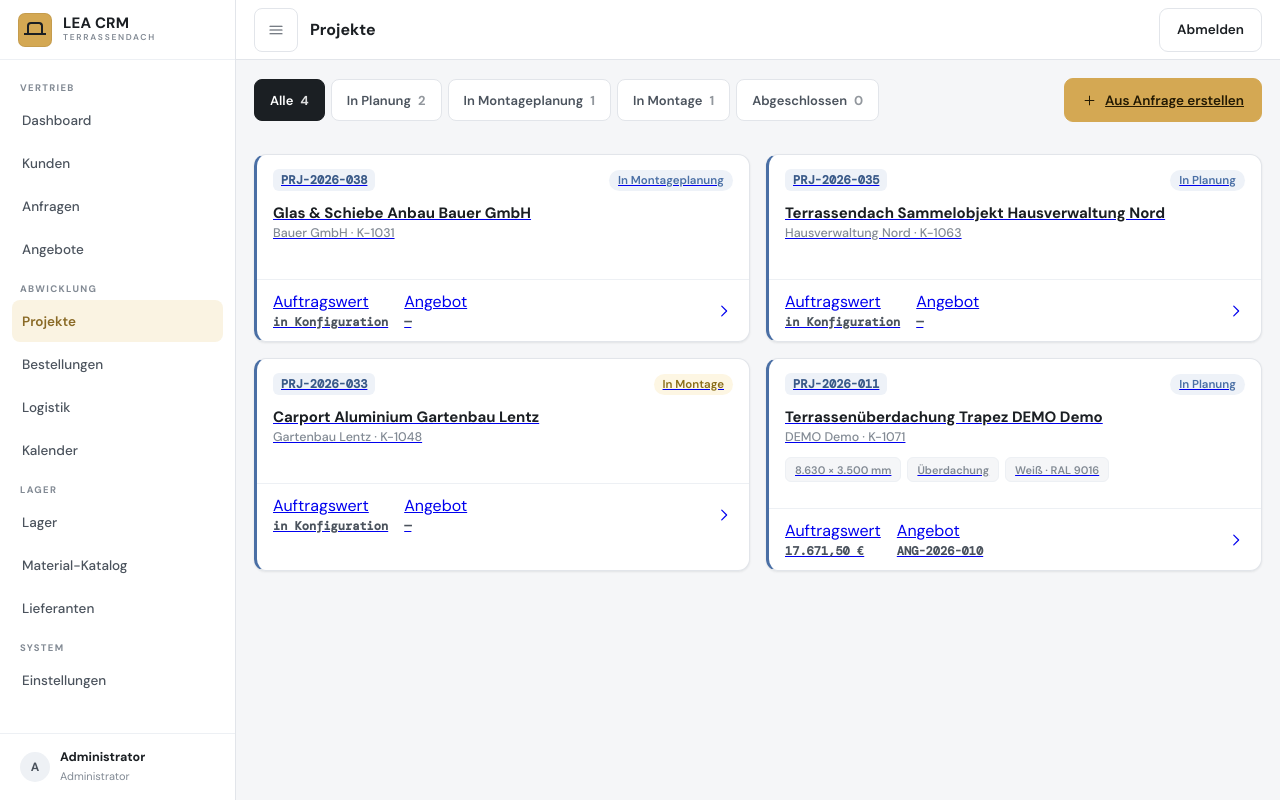
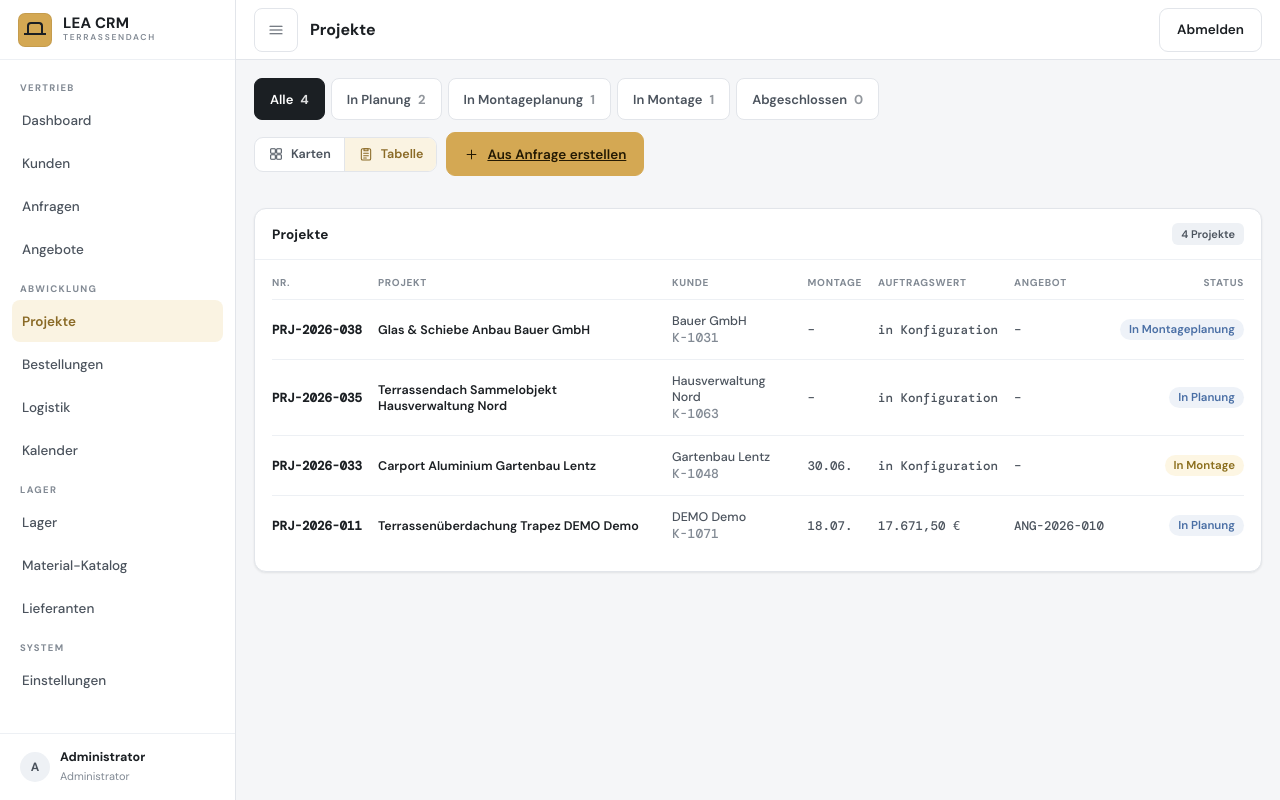
Before and after one commit to iijdii/iijdii, a Laravel app: page /projekte in a window 1280 px wide. Run offline with Laravel 12, Linux system fonts and the light colour scheme; a user stored in the database is signed in; data comes from the database, SQL or seed files in the repository; style sheets or scripts are compiled from the project's sources.

Commit message:
feat: Projektliste aufgeräumt — Tabelle als Standard, saubere Karten
Projektliste folgt jetzt dem Muster der anderen Listen: Tabelle als
Standardansicht (Nr, Projekt, Kunde, Montage, Auftragswert, Angebot,
Status) mit Karten-Umschalter; Karten als div statt <a> (der Anker
vererbte Unterstreichungen auf den gesamten Inhalt). Übersicht ohne
Dubletten: «Verantwortlich»-Karte entfernt (Projektleiter steht im Kopf
und im Termine-Formular), Kunden-Notizen nur wenn vorhanden. Utility
.wrap ergänzt (Knopfzeile der Aufmaß-Karte umbricht statt abzuschneiden).

Co-Authored-By: Claude Fable 5 <noreply@anthropic.com>
Claude-Session: https://claude.ai/code/session_015uHRrEXJsvpe4aaCyHSmih

```diff
--- a/app/Http/Controllers/ProjektController.php
+++ b/app/Http/Controllers/ProjektController.php
@@ -31,6 +31,7 @@ class ProjektController extends Controller
 
     public function index(Request $request): View
     {
+        $ansicht = $request->query('ansicht') === 'karten' ? 'karten' : 'tabelle';
         $filter = $request->query('status', 'alle');
         $alle = Projekt::query()->with(['kunde', 'angebot'])->orderByDesc('nr')->get();
 
@@ -46,6 +47,7 @@ class ProjektController extends Controller
             ]);
 
         return view('projekte.index', [
+            'ansicht' => $ansicht,
             'chips' => $chips,
             'filter' => $filter,
             'projekte' => $filter === 'alle'
--- a/resources/css/app.css
+++ b/resources/css/app.css
@@ -135,6 +135,7 @@ body{margin:0;font-family:'DM Sans',system-ui,sans-serif;color:var(--ink);backgr
 .card.p0{padding:0}
 .fx{display:flex;align-items:center;gap:10px}
 .jb{display:flex;align-items:center;justify-content:space-between;gap:10px}
+.wrap{flex-wrap:wrap}
 .colstack{display:flex;flex-direction:column;gap:16px}
 .cols-2{display:grid;grid-template-columns:1fr 1fr;gap:16px}
 @media(max-width:1024px){.cols-2{grid-template-columns:1fr}}
--- a/resources/views/projekte/index.blade.php
+++ b/resources/views/projekte/index.blade.php
@@ -1,8 +1,6 @@
 @extends('layouts.app')
 
 @section('title', 'Projekte')
-
-@php use App\Support\Format; @endphp
 
 @section('content')
 <div class="colstack">
@@ -11,48 +9,30 @@
         <div class="chips">
             @foreach ($chips as $chip)
                 <a class="chip {{ $chip['aktiv'] ? 'on' : '' }}"
-                   href="{{ route('projekte', ['status' => $chip['key']]) }}">
+                   href="{{ route('projekte', ['status' => $chip['key'], 'ansicht' => $ansicht]) }}">
                     {{ $chip['label'] }}<span class="ct">{{ $chip['anzahl'] }}</span>
                 </a>
             @endforeach
         </div>
-        <a class="btn btns btnp" href="{{ route('anfragen') }}">
-            <svg class="i"><use href="#ic-plus"/></svg>Aus Anfrage erstellen</a>
+        <div class="ctas">
+            <div class="seg">
+                <a class="{{ $ansicht === 'karten' ? 'on' : '' }}"
+                   href="{{ route('projekte', ['status' => $filter, 'ansicht' => 'karten']) }}">
+                    <svg class="i"><use href="#ic-dashboard"/></svg>Karten</a>
+                <a class="{{ $ansicht === 'tabelle' ? 'on' : '' }}"
+                   href="{{ route('projekte', ['status' => $filter, 'ansicht' => 'tabelle']) }}">
+                    <svg class="i"><use href="#ic-anfragen"/></svg>Tabelle</a>
+            </div>
+            <a class="btn btns btnp" href="{{ route('anfragen') }}">
+                <svg class="i"><use href="#ic-plus"/></svg>Aus Anfrage erstellen</a>
+        </div>
     </div>
 
-    <div class="anf-grid">
-        @foreach ($projekte as $projekt)
-            @php $k = $projekt->konfiguration ?? []; @endphp
-            <a class="anf ac-blue" href="{{ route('projekte.show', $projekt) }}">
-                <div class="anf-top">
-                    <span class="anf-nr mono">{{ $projekt->nr }}</span>
-                    <span class="badge {{ $projekt->status->badgeClass() }}">{{ $projekt->status->label() }}</span>
-                </div>
-                <div class="anf-b">
-                    <span class="anf-title">{{ $projekt->titel }}</span>
-                    <div class="anf-sub">{{ $projekt->kunde->anzeigename }} · {{ $projekt->kunde->kunden_nr }}</div>
-                    <div class="anf-specs">
-                        @if (($k['width'] ?? null) && ($k['depth'] ?? null))
-                            <span class="spec">{{ number_format($k['width'], 0, ',', '.') }} × {{ number_format($k['depth'], 0, ',', '.') }} mm</span>
-                        @endif
-                        @if ($k['product'] ?? null)
-                            <span class="spec">{{ $k['product'] }}</span>
-                        @endif
-                        @if ($k['color'] ?? null)
-                            <span class="spec">{{ $k['color'] }}</span>
-                        @endif
-                    </div>
-                </div>
-                <div class="anf-foot">
-                    <span class="anf-meta">
-                        <span>Auftragswert <b class="mono">{{ $projekt->angebot?->summe !== null && $projekt->angebot ? Format::eur($projekt->angebot->summe) : 'in Konfiguration' }}</b></span>
-                        <span>Angebot <b class="mono">{{ $projekt->angebot?->nr ?? '—' }}</b></span>
-                    </span>
-                    <svg class="i"><use href="#ic-cright"/></svg>
-                </div>
-            </a>
-        @endforeach
-    </div>
+    @if ($ansicht === 'karten')
+        @include('projekte.partials.karten')
+    @else
+        @include('projekte.partials.tabelle')
+    @endif
 
 </div>
 @endsection
--- /dev/null
+++ b/resources/views/projekte/partials/tabelle.blade.php
@@ -0,0 +1,28 @@
+@php use App\Support\Format; @endphp
+
+<div class="card p0">
+    <div class="card-h">
+        <span class="card-t">Projekte</span>
+        <span class="pill">{{ $projekte->count() }} Projekte</span>
+    </div>
+    <div class="card-b" style="overflow-x:auto">
+        <table class="tbl">
+            <thead>
+            <tr><th>Nr.</th><th>Projekt</th><th>Kunde</th><th>Montage</th><th>Auftragswert</th><th>Angebot</th><th class="num">Status</th></tr>
+            </thead>
+            <tbody>
+            @foreach ($projekte as $projekt)
+                <tr class="lrow" onclick="window.location='{{ route('projekte.show', $projekt) }}'">
+                    <td class="b mono">{{ $projekt->nr }}</td>
+                    <td class="b">{{ $projekt->titel }}</td>
+                    <td>{{ $projekt->kunde->anzeigename }}<div class="hint mono">{{ $projekt->kunde->kunden_nr }}</div></td>
+                    <td class="mono">{{ $projekt->termin_von ? Format::datumKurz($projekt->termin_von) : '–' }}</td>
+                    <td class="mono">{{ $projekt->angebot?->summe !== null && $projekt->angebot ? Format::eur($projekt->angebot->summe) : 'in Konfiguration' }}</td>
+                    <td class="mono">{{ $projekt->angebot?->nr ?? '–' }}</td>
+                    <td class="num"><span class="badge {{ $projekt->status->badgeClass() }}">{{ $projekt->status->label() }}</span></td>
+                </tr>
+            @endforeach
+            </tbody>
+        </table>
+    </div>
+</div>
```
Also changed, not shown: resources/views/projekte/partials/karten.blade.php (added, +36 -0 lines), resources/views/projekte/tabs/uebersicht.blade.php (+6 -11 lines).
